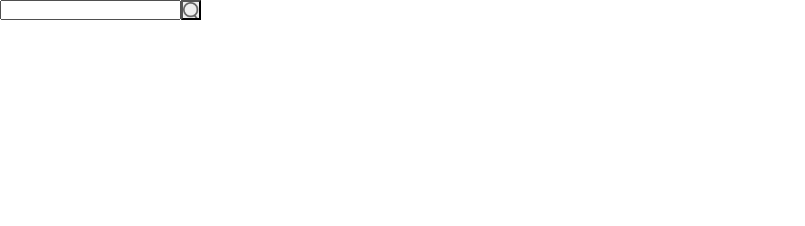
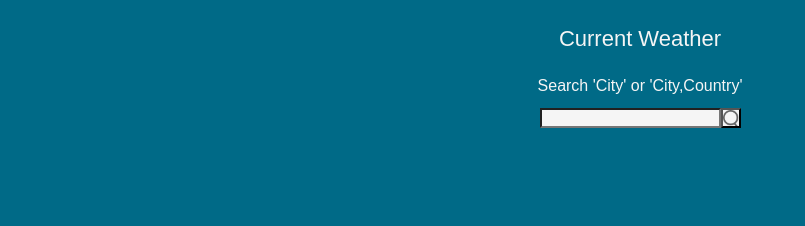
Before and after one commit to RamyaEyer/weather-app, a website built with webpack: page dist/index.html in a window 1280 px wide. Shown: the whole page, without its empty margins (0-805 px from the left). Built offline with Linux system fonts and the light colour scheme.

Commit message:
Styling done.

```diff
--- a/src/index.js
+++ b/src/index.js
@@ -1,7 +1,6 @@
 import css from "../style.css";
 import { getWeatherImage, removeWeatherImage } from "./script";
 
-// Have city name, country name
 const url = "http://api.openweathermap.org/data/2.5/weather?units=metric&q=";
 
 const searchInput = document.querySelector("#search-input");
@@ -14,14 +13,16 @@ async function getWeather (cityName) {
 
   const city = document.getElementById('city');
   const conditons = document.getElementById('weather-desc');
+  const mainTemp = document.getElementById('main-temp');
   const maxTemp = document.getElementById('max-temp');
   const minTemp = document.getElementById('min-temp');
 
   city.textContent = weatherInfo.name + " Weather";
   conditons.textContent = weatherInfo["weather"][0]["main"];
 
-  maxTemp.textContent = "Max Temp: " + weatherInfo.main.temp_max;
-  minTemp.textContent = "Min Temp: " + weatherInfo.main.temp_min;
+  mainTemp.textContent = weatherInfo.main.temp + "°C";
+  maxTemp.textContent = "Max Temp: " + weatherInfo.main.temp_max + "°C";
+  minTemp.textContent = "Min Temp: " + weatherInfo.main.temp_min + "°C";
 
   removeWeatherImage();
   getWeatherImage(weatherInfo["weather"][0]["main"]);
--- a/src/script.js
+++ b/src/script.js
@@ -54,7 +54,6 @@ const getWeatherImage = (weatherCondition) => {
     const weatherImg = new Image();
     weatherImg.src = chooseWeatherImage(weatherCondition);
     weatherImg.setAttribute('id', 'weather-img');
-
     weatherDiv.appendChild(weatherImg);
 
 
--- a/style.css
+++ b/style.css
@@ -4,8 +4,11 @@
     padding: 0;
     font-family: 'Poppins', sans-serif;
     box-sizing: border-box;
+    background-color: #006a87;
+    color: whitesmoke;
 
 }
+
 
 div{
 
@@ -13,11 +16,26 @@ div{
 
 }
 
+#title{
+
+    padding-top: 2%;
+    font-size: 22px;
+
+}
+
+#search-title{
+
+    padding-top: 2%;
+
+}
+
 #search-bar{
 
-    display: flex;
-    flex-direction: row;
-
+  display: flex;
+  flex-direction: row;
+  align-items: center;
+  justify-content: center;
+  padding-top: 1%;
 
 }
 
@@ -25,7 +43,8 @@ div{
 
     height: 20px;
     width: auto;
-    align-self: center;
+    background-color: whitesmoke;
+    color: black;
 
 }
 
@@ -35,5 +54,42 @@ div{
     width: 20px;
     background-image: url("./src/images/search.png");
     background-size: cover;
+    background-color: whitesmoke;
 
 }
+
+#forecast{
+
+    padding-top: 4%;
+
+}
+
+#city{
+
+    font-size: 22px;
+
+}
+
+#weather{
+
+    font-size: 18px;
+    font-weight: bold;
+    padding-top: 2%;
+
+}
+
+#main-temp{
+
+    font-size: 26px;
+    font-weight: bolder;
+
+}
+
+#temp-divs{
+
+    display: flex;
+    flex-direction: column;
+    row-gap: 5px;
+    padding-top: 1%;
+
+}
```
Also changed, not shown: dist/index.html, dist/main.js.
